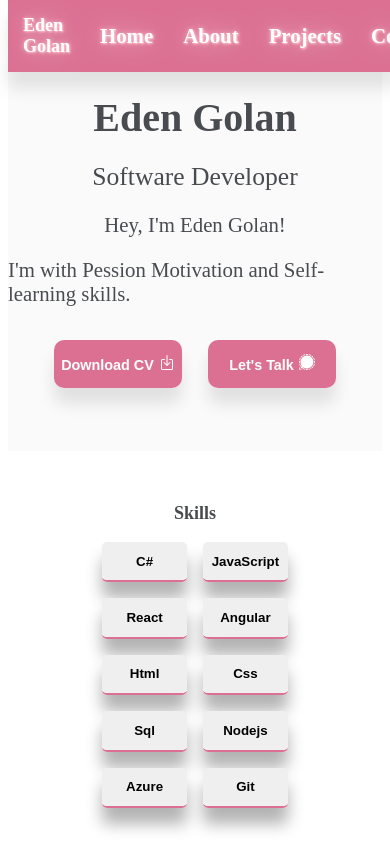
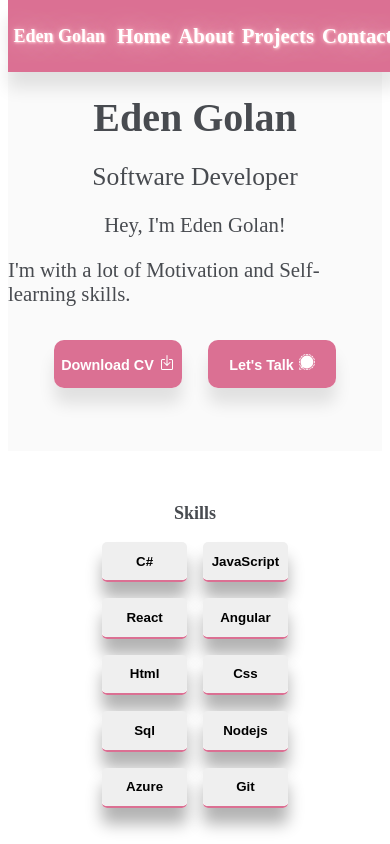
Before and after one commit to edengolan1/Portfolio, a React (Create React App) app: page / in a window 390 px wide. Shown: the top 844 px of the page. Built offline with nearby package versions, Linux system fonts and the light colour scheme.

Commit message:
update for mobile

```diff
--- a/src/components/About.js
+++ b/src/components/About.js
@@ -31,7 +31,7 @@ function About() {
                 <span>Hey, I'm Eden Golan!</span>
             </div>
             <div>
-                <span>I'm with Pession Motivation and Self-learning skills.</span>
+                <span>I'm with a lot of Motivation and Self-learning skills.</span>
             </div>
             <div className='buttons'>
                 <div>
--- a/src/styles/Contact.css
+++ b/src/styles/Contact.css
@@ -26,6 +26,7 @@
     font-size: 0.9rem;
     color: palevioletred;
     cursor: pointer;
+    background-color: #fafafa;
 }
 .inpuFullname,.inputEmail {
     width: 25rem;
--- a/src/styles/Header.css
+++ b/src/styles/Header.css
@@ -27,3 +27,15 @@
 #Header :hover {
     color: black;
 }
+@media screen and (max-width: 768px) {
+    #Header {
+        display: flex;
+        justify-content: center;
+    }
+    .linkes >a , .linkHome, .myName {
+        margin: 4px;
+    }
+    .myName {
+        margin-right: 8px;
+    }
+}
--- a/src/styles/ProjectDetails.css
+++ b/src/styles/ProjectDetails.css
@@ -28,3 +28,8 @@ p {
     background-color: palevioletred;
     color: white;
 }
+@media screen and (max-width: 768px) {
+    .details {
+        width: 80%;
+    }
+}
```
